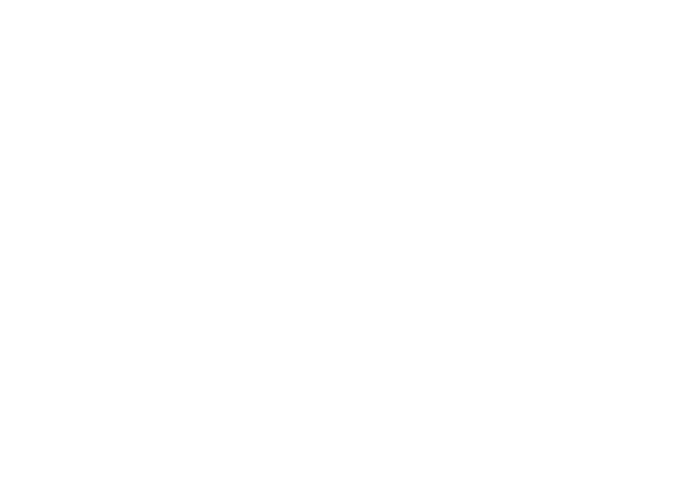
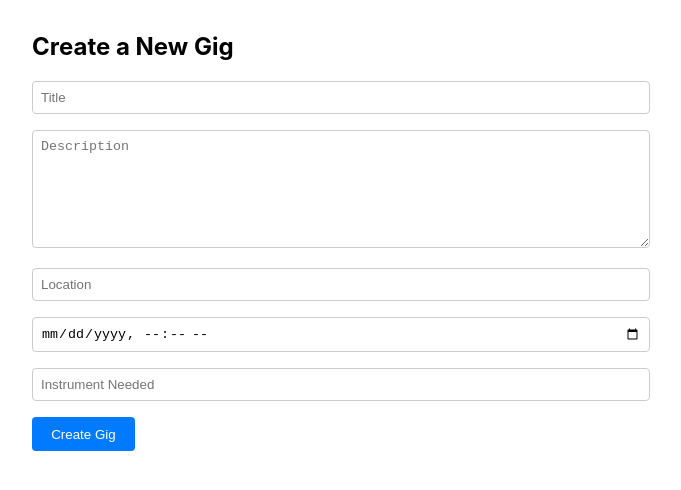
Before and after one commit to DeanDoyle1502/FYP-GigR, a React (Create React App) app in the folder gigr-frontend/: page /gigs/create in a window 1280 px wide. Before the commit this address had no page. Shown: the top 490 px of the page, without its empty margins (308-989 px from the left). Built offline with nearby package versions, Linux system fonts and the light colour scheme.

Commit message:
Added Create gig tied to user

```diff
--- a/gigr-frontend/src/App.tsx
+++ b/gigr-frontend/src/App.tsx
@@ -5,6 +5,7 @@
 import LoginPage from './pages/LoginPage';
 import Dashboard from './pages/Dashboard';
 import HomePage from './pages/HomePage';
+import CreateGigPage from './pages/CreateGigPage';
 
 function App() {
   return (
@@ -15,6 +16,7 @@
         <Route path="/confirm" element={<ConfirmPage/>}/>
         <Route path="/login" element={<LoginPage />} />
         <Route path="/dashboard" element={<Dashboard />} />
+        <Route path="/gigs/create" element={<CreateGigPage />} />
       </Routes>
     </Router>
   );
--- /dev/null
+++ b/gigr-frontend/src/pages/CreateGigPage.tsx
@@ -0,0 +1,73 @@
+import React, { useState } from "react";
+import axios from "axios";
+import { useNavigate } from "react-router-dom";
+
+const CreateGigPage: React.FC = () => {
+  const [title, setTitle] = useState("");
+  const [description, setDescription] = useState("");
+  const [location, setLocation] = useState("");
+  const [date, setDate] = useState("");
+  const [instrument, setInstrument] = useState("");
+  const [error, setError] = useState<string | null>(null);
+  const [success, setSuccess] = useState<string | null>(null);
+  const navigate = useNavigate();
+
+  const handleSubmit = async (e: React.FormEvent) => {
+    e.preventDefault();
+    setError(null);
+    setSuccess(null);
+
+    const token = localStorage.getItem("token");
+    const formattedDate = new Date(date).toISOString();
+
+    try {
+      await axios.post(
+        "http://localhost:8080/gigs/",
+        { title, description, location, formattedDate, instrument },
+        { headers: { Authorization: `Bearer ${token}` } }
+      );
+
+      setSuccess("Gig created successfully!");
+      setTimeout(() => navigate("/dashboard"), 1500);
+    } catch (err: any) {
+      console.error("Gig creation failed:", err);
+      setError(err.response?.data?.error || "Something went wrong.");
+    }
+  };
+
+  return (
+    <div style={{ maxWidth: "600px", margin: "2rem auto" }}>
+      <h2>Create a New Gig</h2>
+      <form onSubmit={handleSubmit}>
+        <input type="text" placeholder="Title" value={title} onChange={(e) => setTitle(e.target.value)} required style={inputStyle} />
+        <textarea placeholder="Description" value={description} onChange={(e) => setDescription(e.target.value)} required style={{ ...inputStyle, height: "100px" }} />
+        <input type="text" placeholder="Location" value={location} onChange={(e) => setLocation(e.target.value)} required style={inputStyle} />
+        <input type="datetime-local" value={date} onChange={(e) => setDate(e.target.value)} required style={inputStyle} />
+        <input type="text" placeholder="Instrument Needed" value={instrument} onChange={(e) => setInstrument(e.target.value)} required style={inputStyle} />
+        <button type="submit" style={buttonStyle}>Create Gig</button>
+      </form>
+
+      {success && <p style={{ color: "green" }}>{success}</p>}
+      {error && <p style={{ color: "red" }}>{error}</p>}
+    </div>
+  );
+};
+
+const inputStyle: React.CSSProperties = {
+  width: "100%",
+  padding: "0.5rem",
+  marginBottom: "1rem",
+  borderRadius: "4px",
+  border: "1px solid #ccc",
+};
+
+const buttonStyle: React.CSSProperties = {
+  padding: "0.6rem 1.2rem",
+  backgroundColor: "#007bff",
+  color: "#fff",
+  border: "none",
+  borderRadius: "4px",
+  cursor: "pointer",
+};
+
+export default CreateGigPage;
--- a/gigr-frontend/src/pages/Dashboard.tsx
+++ b/gigr-frontend/src/pages/Dashboard.tsx
@@ -1,5 +1,6 @@
 import React, { useEffect, useState } from "react";
 import axios from "axios";
+import { useNavigate } from "react-router-dom";
 
 interface User {
   id: number;
@@ -13,6 +14,7 @@
 const Dashboard: React.FC = () => {
   const [user, setUser] = useState<User | null>(null);
   const [error, setError] = useState<string | null>(null);
+  const navigate = useNavigate();
 
   useEffect(() => {
     const token = localStorage.getItem("token");
@@ -30,7 +32,6 @@
       })
       .then((res) => {
         const raw = res.data;
-
 
         const normalizedUser = {
           id: raw.ID,
@@ -59,6 +60,22 @@
       <p>Instrument: {user.instrument}</p>
       <p>Location: {user.location}</p>
       <p>Bio: {user.bio}</p>
+
+      <button
+        style={{
+          marginTop: "2rem",
+          padding: "0.6rem 1.2rem",
+          fontSize: "1rem",
+          cursor: "pointer",
+          borderRadius: "4px",
+          border: "none",
+          backgroundColor: "#28a745",
+          color: "white",
+        }}
+        onClick={() => navigate("/gigs/create")}
+      >
+        Create a New Gig
+      </button>
     </div>
   );
 };
```
Also changed, not shown: 2 other files (tests, documents, lock files or other folders).
